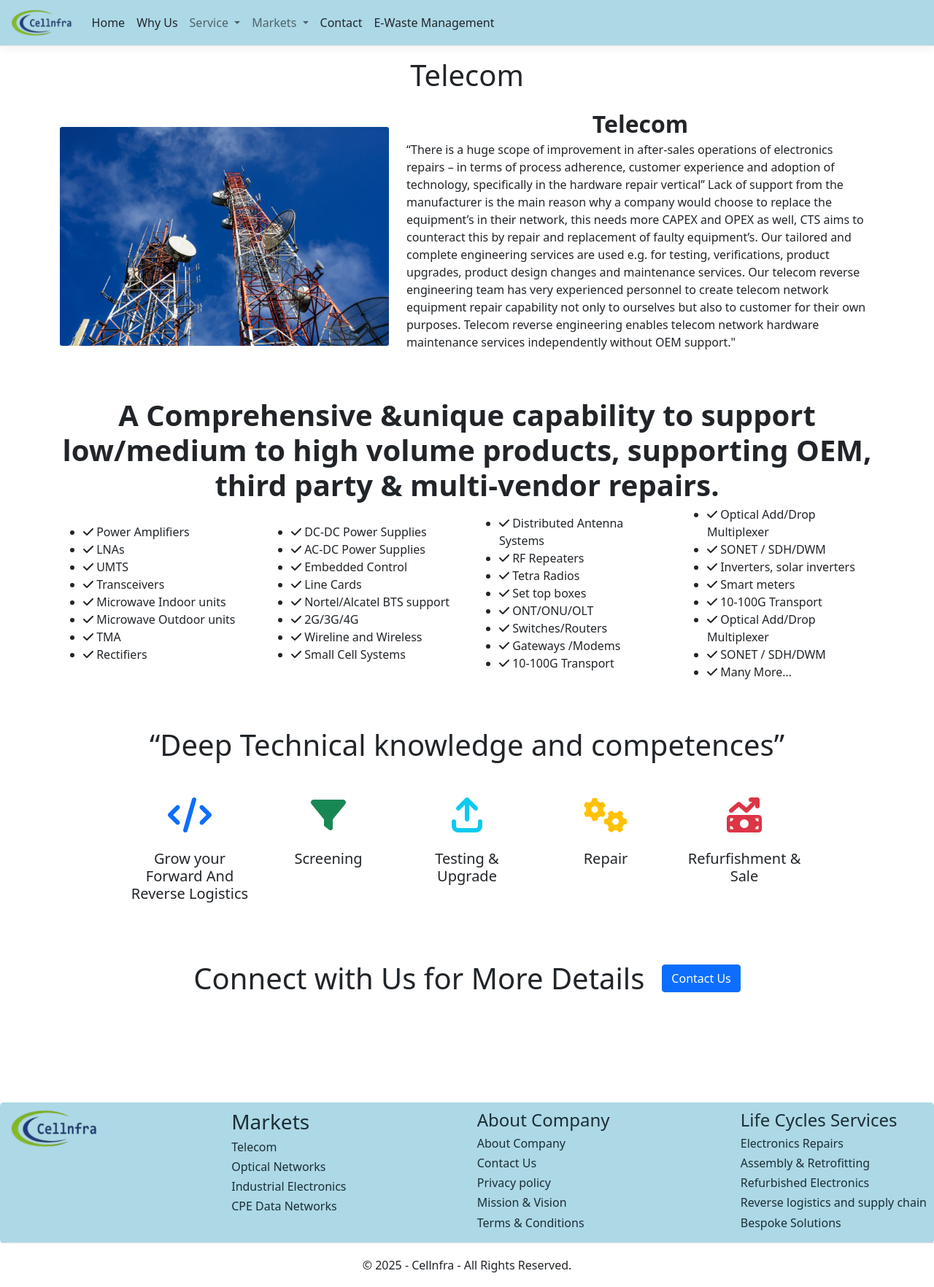
After one commit to Pankaj-Kumar-Maurya/Cellnfra, an ASP.NET Core app: template Cellnfra/Views/Home/Telecom.cshtml in a window 1280 px wide. The commit adds this page. Shown: the whole page at 73% size. Run offline with ASP.NET Core 8, Linux system fonts and the light colour scheme; the template is opened without the code that fills it, so the values that code supplies are empty; style sheets or scripts are compiled from the project's sources.

Commit message:
market submenu Telecom page complete

```diff
--- a/Cellnfra/Controllers/HomeController.cs
+++ b/Cellnfra/Controllers/HomeController.cs
@@ -27,5 +27,10 @@ namespace Cellnfra.Controllers
             return View();
         }
 
+        public IActionResult Telecom()
+        {
+            return View();
+        }
+
     }
 }
--- /dev/null
+++ b/Cellnfra/Views/Home/Telecom.cshtml
@@ -0,0 +1,302 @@
+<div class="container-fluid py-5" style="padding-top:1rem !important;">
+    <h1 class="text-dark text-center mb-4">Telecom</h1>
+    <section id="extend-the-life" class="mb-5">
+        <div class="container">
+            <!-- Row with Image and Text -->
+            <div class="row align-items-center">
+                <!-- Image Column -->
+                <div class="col-lg-5 col-sm-12">
+                    <img src="~/assets/Telecom.jpg" alt="whoWeAre" class="img-fluid rounded rounded-1">
+                </div>
+                <!-- Text Column -->
+                <div class="col-lg-7 col-sm-12">
+                    <h2 class="text-dark text-center mb-1 fw-bold">Telecom</h2>
+                    <p class="text-dark">
+                        “There is a huge scope of improvement in after-sales operations of electronics repairs – in terms of process adherence, customer experience and adoption of technology, specifically in the hardware repair vertical’’
+                        Lack of support from the manufacturer is the main reason why a company would choose to replace the equipment’s in their network, this needs more CAPEX and OPEX as well, CTS aims to counteract this by repair and replacement of faulty equipment’s.
+                        Our tailored and complete engineering services are used e.g. for testing, verifications, product upgrades, product design changes and maintenance services. Our telecom reverse engineering team has very experienced personnel to create telecom network equipment repair capability not only to ourselves but also to customer for their own purposes. Telecom reverse engineering enables telecom network hardware maintenance services independently without OEM support."
+                    </p>
+                </div>
+            </div>
+        </div>
+    </section>
+
+    <section id="extend-the-life" class="mb-5">
+        <div class="container">
+            <!-- Row with Image and Text -->
+                    <h1 class="text-dark text-center mb-1 fw-bold">A Comprehensive &unique capability to support low/medium to high volume products, supporting OEM, third party & multi-vendor repairs.</h1>
+            <div class="row align-items-center">
+                <div class="col-lg-3 col-md-6 col-sm-12">
+                    <ul>
+                        <li >
+                            <span >
+                                <i  class="fas fa-check"></i>
+                            </span>
+                            <span> Power Amplifiers</span>
+                        </li>
+                        <li >
+                            <span >
+                                <i  class="fas fa-check"></i>
+                            </span>
+                            <span >LNAs</span>
+                        </li>
+                        <li >
+                            <span >
+                                <i  class="fas fa-check"></i>
+                            </span>
+                            <span >UMTS</span>
+                        </li>
+                        <li >
+                            <span >
+                                <i  class="fas fa-check"></i>
+                            </span>
+                            <span >Transceivers</span>
+                        </li>
+                        <li >
+                            <span >
+                                <i  class="fas fa-check"></i>
+                            </span>
+                            <span >Microwave Indoor units</span>
+                        </li>
+                        <li >
+                            <span >
+                                <i  class="fas fa-check"></i>
+                            </span>
+                            <span >Microwave Outdoor units</span>
+                        </li>
+                        <li >
+                            <span >
+                                <i  class="fas fa-check"></i>
+                            </span>
+                            <span >TMA</span>
+                        </li>
+                        <li >
+                            <span >
+                                <i  class="fas fa-check"></i>
+                            </span>
+                            <span >Rectifiers</span>
+                        </li>
+                    </ul>
+                </div>
+                <div class="col-lg-3 col-md-6 col-sm-12">
+                    <ul>
+                        <li >
+                            <span >
+                                <i  class="fas fa-check"></i>
+                            </span>
+                            <span >DC-DC Power Supplies</span>
+                        </li>
+                        <li >
+                            <span >
+                                <i  class="fas fa-check"></i>
+                            </span>
+                            <span >AC-DC Power Supplies</span>
+                        </li>
+                        <li >
+                            <span >
+                                <i  class="fas fa-check"></i>
+                            </span>
+                            <span >Embedded Control</span>
+                        </li>
+                        <li >
+                            <span >
+                                <i  class="fas fa-check"></i>
+                            </span>
+                            <span >Line Cards</span>
+                        </li>
+                        <li >
+                            <span >
+                                <i  class="fas fa-check"></i>
+                            </span>
+                            <span >Nortel/Alcatel BTS support</span>
+                        </li>
+                        <li >
+                            <span >
+                                <i  class="fas fa-check"></i>
+                            </span>
+                            <span >2G/3G/4G</span>
+                        </li>
+                        <li >
+                            <span >
+                                <i  class="fas fa-check"></i>
+                            </span>
+                            <span >Wireline and Wireless</span>
+                        </li>
+                        <li >
+                            <span >
+                                <i  class="fas fa-check"></i>
+                            </span>
+                            <span >Small Cell Systems</span>
+                        </li>
+                    </ul>
+                </div>
+                <div class="col-lg-3 col-md-6 col-sm-12">
+                    <ul >
+                        <li >
+                            <span >
+                                <i a class="fas fa-check"></i>
+                            </span>
+                            <span >Distributed Antenna Systems</span>
+                        </li>
+                        <li >
+                            <span >
+                                <i a class="fas fa-check"></i>
+                            </span>
+                            <span >RF Repeaters</span>
+                        </li>
+                        <li >
+                            <span >
+                                <i a class="fas fa-check"></i>
+                            </span>
+                            <span >Tetra Radios</span>
+                        </li>
+                        <li >
+                            <span >
+                                <i a class="fas fa-check"></i>
+                            </span>
+                            <span >Set top boxes</span>
+                        </li>
+                        <li >
+                            <span >
+                                <i a class="fas fa-check"></i>
+                            </span>
+                            <span >ONT/ONU/OLT</span>
+                        </li>
+                        <li >
+                            <span >
+                                <i a class="fas fa-check"></i>
+                            </span>
+                            <span >Switches/Routers</span>
+                        </li>
+                        <li >
+                            <span >
+                                <i a class="fas fa-check"></i>
+                            </span>
+                            <span >Gateways /Modems</span>
+                        </li>
+                        <li >
+                            <span >
+                                <i a class="fas fa-check"></i>
+                            </span>
+                            <span >10-100G Transport</span>
+                        </li>
+                    </ul>
+                </div>
+                <div class="col-lg-3 col-md-6 col-sm-12">
+                    <ul >
+                        <li >
+                            <span >
+                                <i a class="fas fa-check"></i>
+                            </span>
+                            <span >Optical Add/Drop Multiplexer</span>
+                        </li>
+                        <li >
+                            <span >
+                                <i a class="fas fa-check"></i>
+                            </span>
+                            <span >SONET / SDH/DWM</span>
+                        </li>
+                        <li >
+                            <span >
+                                <i a class="fas fa-check"></i>
+                            </span>
+                            <span >Inverters, solar inverters</span>
+                        </li>
+                        <li >
+                            <span >
+                                <i a class="fas fa-check"></i>
+                            </span>
+                            <span >Smart meters</span>
+                        </li>
+                        <li >
+                            <span >
+                                <i a class="fas fa-check"></i>
+                            </span>
+                            <span >10-100G Transport</span>
+                        </li>
+                        <li >
+                            <span >
+                                <i a class="fas fa-check"></i>
+                            </span>
+                            <span >Optical Add/Drop Multiplexer</span>
+                        </li>
+                        <li >
+                            <span >
+                                <i a class="fas fa-check"></i>
+                            </span>
+                            <span >SONET / SDH/DWM</span>
+                        </li>
+                        <li >
+                            <span >
+                                <i a class="fas fa-check"></i>
+                            </span>
+                            <span >Many More…</span>
+                        </li>
+                    </ul>
+                </div>
+
+            </div>
+        </div>
+    </section>
+
+    <section id="Deep-Technical-knowledge" class="mb-5">
+        <div class="container">
+            <!-- Section Title -->
+            <h1 class="text-dark text-center mb-5">“Deep Technical knowledge and competences”</h1>
+
+            <!-- Row with Icons and Text -->
+            <div class="row text-center d-flex justify-content-center">
+                <!-- Telecom -->
+                <div class="col-lg-2 col-md-4 col-sm-6 mb-4">
+                    <div class="d-flex flex-column align-items-center">
+                        <i class="fa-solid fas fa-code fa-3x text-primary mb-3"></i>
+                        <h5 class="mt-2">Grow your Forward And Reverse Logistics</h5>
+                    </div>
+                </div>
+                <!-- Enterprise Equipment Repair -->
+                <div class="col-lg-2 col-md-4 col-sm-6 mb-4">
+                    <div class="d-flex flex-column align-items-center">
+                        <i class="fa-solid fa-filter fa-3x text-success mb-3"></i>
+                        <h5 class="mt-2">Screening</h5>
+                    </div>
+                </div>
+                <!-- CPE -->
+                <div class="col-lg-2 col-md-4 col-sm-6 mb-4">
+                    <div class="d-flex flex-column align-items-center">
+                        <i class="fa-solid fa-arrow-up-from-bracket fa-3x text-info mb-3"></i>
+                        <h5 class="mt-2">Testing & Upgrade</h5>
+                    </div>
+                </div>
+                <!-- Industrial -->
+                <div class="col-lg-2 col-md-4 col-sm-6 mb-4">
+                    <div class="d-flex flex-column align-items-center">
+                        <i class="fa-solid fa-gears fa-3x text-warning mb-3"></i>
+                        <h5 class="mt-2">Repair</h5>
+                    </div>
+                </div>
+                <!-- Power / Energy -->
+                <div class="col-lg-2 col-md-4 col-sm-6 mb-4">
+                    <div class="d-flex flex-column align-items-center">
+
+                        <i class="fa-solid fa-money-bill-trend-up fa-3x text-danger mb-3"></i>
+                        <h5 class="mt-2">Refurfishment & Sale</h5>
+                    </div>
+                </div>
+            </div>
+        </div>
+    </section>
+
+    <section id="Conect-with-Us" class="mb-5">
+        <div class="container">
+            <!-- Section Title -->
+            <div class="row justify-content-center align-items-center">
+                <div class="col-auto">
+                    <h1 class="text-dark mb-0">Connect with Us for More Details</h1>
+                </div>
+                <div class="col-auto">
+                    <button class="btn btn-primary">Contact Us</button>
+                </div>
+            </div>
+        </div>
+    </section>
+</div>
--- a/Cellnfra/Views/Shared/_Layout.cshtml
+++ b/Cellnfra/Views/Shared/_Layout.cshtml
@@ -68,7 +68,7 @@
                                 Markets
                             </a>
                             <ul class="dropdown-menu" aria-labelledby="navbarDropdown">
-                                <li><a class="dropdown-item" href="#">Telecom</a></li>
+                                <li><a class="dropdown-item" href="~/Home/Telecom">Telecom</a></li>
                                @*  <li><a class="dropdown-item" href="#">CPE Data Network</a></li>
                                 <li><a class="dropdown-item" href="#">Industrial Electronics</a></li>
                                 <li><a class="dropdown-item" href="#">Power & Energy</a></li>
```
Also changed, not shown: Cellnfra/wwwroot/assets/Telecom.jpg (added).
